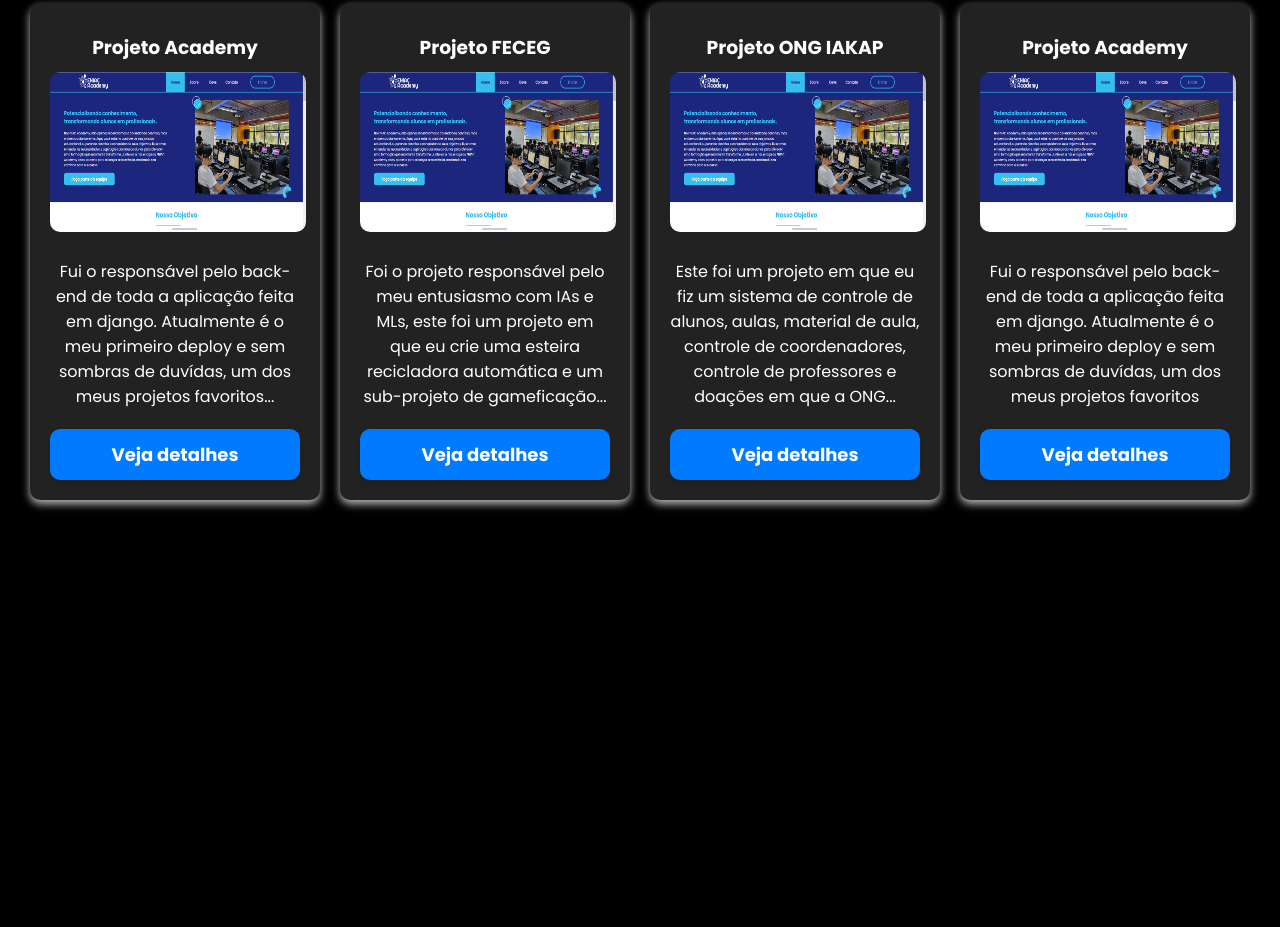
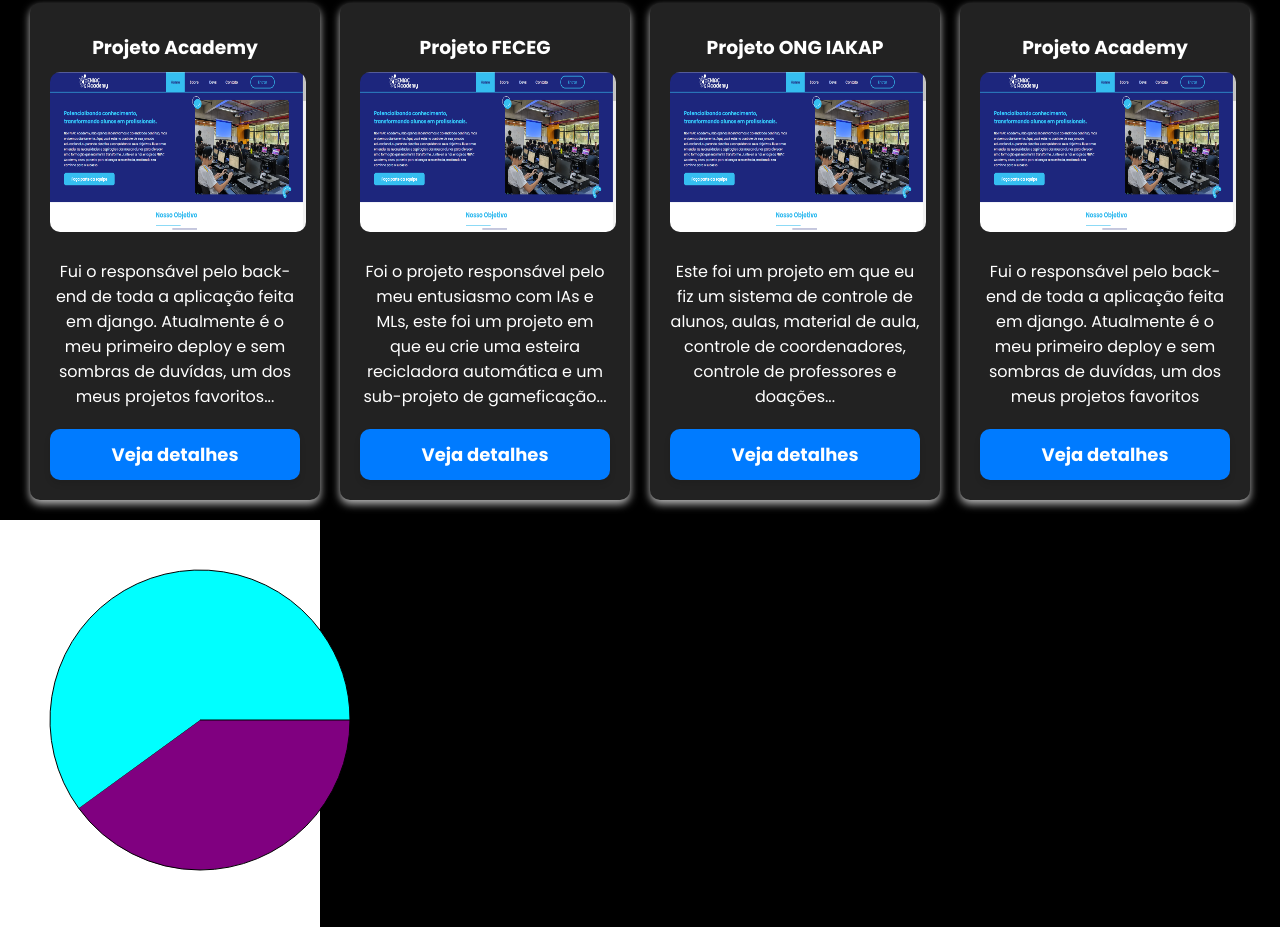
Before and after one commit to Giovani-Dantas-Braconi/Portfolio, a plain HTML site: page index.html in a window 1280 px wide. Shown: the part 744-1671 px from the top of the page. Before the commit the page ends 1264 px from the top, so only its background shows below. Drawn offline with Linux system fonts and the light colour scheme.

Commit message:
add canvas, falta terminar o mesmo

```diff
--- a/index.html
+++ b/index.html
@@ -1,10 +1,11 @@
+<!-- https://www.adhamdannaway.com/ -->
 <!DOCTYPE html>
 <html lang="pt-br">
 <head>
     <meta charset="UTF-8">
     <meta name="viewport" content="width=device-width, initial-scale=1.0">
     <link rel="stylesheet" href="src/css/style.css">
-    <title>Document</title>
+    <title>Portfólio - Giovani D Braconi</title>
 </head>
 <body>
     <header>
@@ -13,7 +14,6 @@
                 <p>Giovani Braconi</p>
             </div>
             <div class="choices_links">
-                <p class="links">Homepage</p>
                 <p class="links">Sobre</p>
                 <p class="links">Serviços</p>
                 <p class="links">Projetos</p>
@@ -50,7 +50,7 @@
                 <div class="card">
                     <h3>Projeto ONG IAKAP</h3>
                         <img src="src/img/project_academy.png" alt="">
-                    <p class="content_card">Este foi um projeto em que eu fiz um sistema de controle de alunos, aulas, material de aula, controle de coordenadores, controle de professores e doações em que a ONG...</p>
+                    <p class="content_card">Este foi um projeto em que eu fiz um sistema de controle de alunos, aulas, material de aula, controle de coordenadores, controle de professores e doações...</p>
                     <p class="press_project">Veja detalhes</p>
                 </div>
                 <div class="card">
@@ -61,6 +61,13 @@
                 </div>
             </div>
         </div>
+
+        <div class="about_data">
+            <canvas id="pizzaCanvas" width="400" height="400"></canvas>
+
+        </div>
     </main>
 </body>
 </html>
+
+<script src="src/js/index.js"></script>
--- a/src/css/style.css
+++ b/src/css/style.css
@@ -137,3 +137,8 @@ header {
 .card h3 {
     margin: 10px 0px;
 }
+
+.about_data {
+    background-color: #fff;
+    width: 20em;align-items: center;
+}
--- a/src/js/index.js
+++ b/src/js/index.js
@@ -0,0 +1,36 @@
+const canvas = document.getElementById('pizzaCanvas');
+const ctx = canvas.getContext('2d');
+
+// Function to draw a pizza pie chart
+function drawPizza() {
+    const centerX = canvas.width / 2;
+    const centerY = canvas.height / 2;
+    const radius = 150;
+
+    // Define the toppings/colors (this can be customized)
+    const toppings = [
+        { color: 'purple', label: 'Tomato', value: 40 },
+        { color: '#00ffff', label: 'Programador', value: 60 }
+    ];
+
+    let startAngle = 0; // Start angle of the pie chart
+
+    toppings.forEach(topping => {
+        // Calculate the end angle of the slice
+        const endAngle = startAngle + (Math.PI * 2 * (topping.value / 100));
+
+        // Draw the slice (pizza topping)
+        ctx.beginPath();
+        ctx.arc(centerX, centerY, radius, startAngle, endAngle);
+        ctx.lineTo(centerX, centerY);
+        ctx.fillStyle = topping.color;
+        ctx.fill();
+        ctx.stroke();
+
+        // Update startAngle for the next slice
+        startAngle = endAngle;
+    });
+}
+
+// Call the function to draw the pizza
+drawPizza();
```
